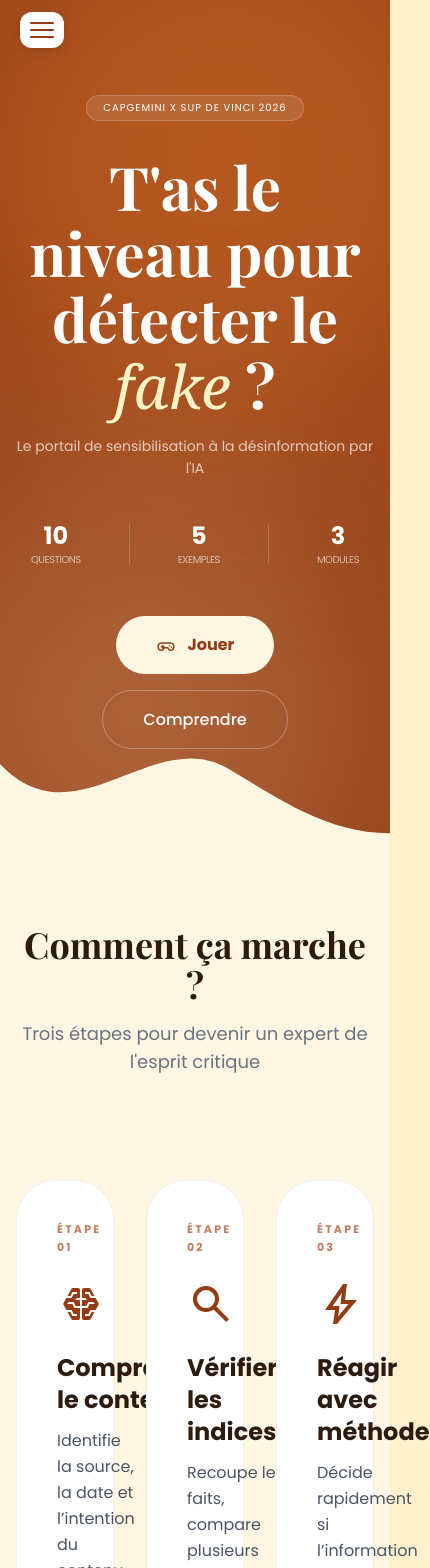
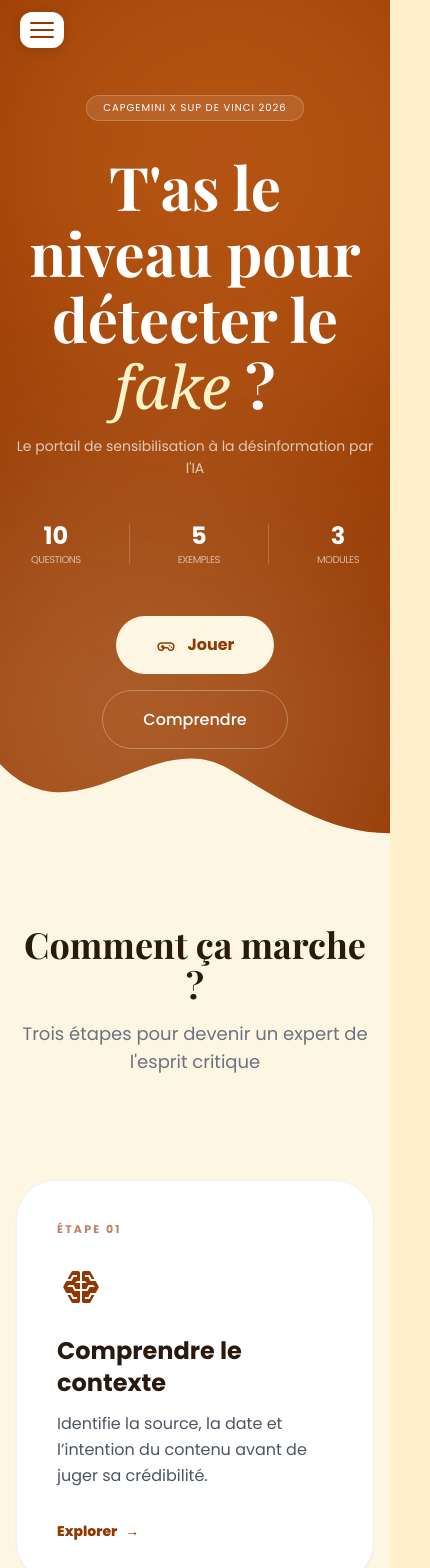
Before and after one commit to mlft9/projet-special-week, a React (Vite) app in the folder app/: page / in a window 390 px wide. Shown: the top 1568 px of the page, 430 px wide, since content can reach past the window. Built offline with nearby package versions, Linux system fonts and the light colour scheme; a web font is replaced by a local one.

Commit message:
fix couleur + fix responsive + fix pourcentage

```diff
--- a/app/package.json
+++ b/app/package.json
@@ -11,10 +11,8 @@
   },
   "dependencies": {
     "@gsap/react": "^2.1.2",
-    "chart.js": "^4.5.1",
     "gsap": "^3.14.2",
     "react": "^19.2.4",
-    "react-chartjs-2": "^5.3.1",
     "react-dom": "^19.2.4",
     "react-router-dom": "^7.13.1"
   },
--- a/app/src/App.css
+++ b/app/src/App.css
@@ -84,7 +84,7 @@
   display: block;
   width: 24px;
   height: 2px;
-  background: #943D15;
+  background: #933600;
   border-radius: 2px;
 }
 
--- a/app/src/pages/Classement.tsx
+++ b/app/src/pages/Classement.tsx
@@ -45,7 +45,7 @@ export default function Classement() {
             </div>
             <div className="classement-stat">
               <span className="val">
-                {Math.round(entries.reduce((acc, e) => acc + e.score, 0) / totalPlayers * 10)}%
+                {Math.round(entries.reduce((acc, e) => acc + e.score, 0) / entries.reduce((acc, e) => acc + e.total, 0) * 100)}%
               </span>
               <span className="lbl">Réussite moy.</span>
             </div>
@@ -89,7 +89,7 @@ export default function Classement() {
                       <span className="row-rank">{i + 4}</span>
                       <div className="row-info">
                         <span className="row-name">{entry.name}</span>
-                        <span className="row-date">{entry.date}</span>
+                        <span className="row-date">{new Date(entry.date).toLocaleDateString('fr-FR')}</span>
                       </div>
                       <span className="row-score">{entry.score}/{entry.total}</span>
                     </div>
--- a/app/src/pages/Home.tsx
+++ b/app/src/pages/Home.tsx
@@ -102,7 +102,7 @@ export default function Home() {
 
   return (
     <main ref={containerRef} className="font-sans">
-      <section className="hero-section relative isolate min-h-screen flex flex-col items-center justify-center bg-[#943D15] text-white">
+      <section className="hero-section relative isolate min-h-screen flex flex-col items-center justify-center bg-[#933600] text-white">
         <div className="pointer-events-none absolute inset-0 overflow-hidden" aria-hidden="true">
           <div className="blob absolute -right-24 -top-24 h-[520px] w-[520px] rounded-full bg-[#FF9A3C]/30 blur-[100px]" />
           <div className="blob absolute -bottom-24 -left-24 h-[460px] w-[460px] rounded-full bg-[#FFE0B0]/25 blur-[120px]" />
@@ -147,7 +147,7 @@ export default function Home() {
             <button
               type="button"
               onClick={() => navigate('/jouer')}
-              className="animate-in bg-[#FDF6E3] text-[#943D15] px-10 py-4 rounded-full font-bold flex items-center gap-3"
+              className="animate-in bg-[#FDF6E3] text-[#933600] px-10 py-4 rounded-full font-bold flex items-center gap-3"
             >
               <svg
                 aria-hidden="true"
@@ -198,7 +198,7 @@ export default function Home() {
 
       <section className="content-section bg-[#FDF6E3] py-20">
         <div className="mx-auto max-w-6xl px-4 text-center">
-          <h2 className="content-animate mb-4 text-4xl font-black text-[#2D1B10]">
+          <h2 className="content-animate mb-4 text-4xl font-black text-[#2a1a0e]">
             Comment ça marche ?
           </h2>
 
@@ -207,7 +207,7 @@ export default function Home() {
           </p>
         </div>
 
-        <div className="cards-grid mx-auto grid max-w-6xl grid-cols-3 gap-8 px-4">
+        <div className="cards-grid mx-auto grid max-w-6xl grid-cols-1 md:grid-cols-2 lg:grid-cols-3 gap-8 px-4">
           {cards.map((card) => (
             <article
               key={card.step}
@@ -224,7 +224,7 @@ export default function Home() {
                     height="48px"
                     viewBox="0 -960 960 960"
                     width="48px"
-                    fill="#943D15"
+                    fill="#933600"
                     className="h-12 w-12"
                   >
                     <path d="M323-160q-11 0-20.5-5.5T288-181l-78-139h58l40 80h92v-40h-68l-40-80H188l-57-100q-2-5-3.5-10t-1.5-10q0-4 5-20l57-100h104l40-80h68v-40h-92l-40 80h-58l78-139q5-10 14.5-15.5T323-800h97q17 0 28.5 11.5T460-760v160h-60l-40 40h100v120h-88l-40-80h-92l-40 40h108l40 80h112v200q0 17-11.5 28.5T420-160h-97Zm217 0q-17 0-28.5-11.5T500-200v-200h112l40-80h108l-40-40h-92l-40 80h-88v-120h100l-40-40h-60v-160q0-17 11.5-28.5T540-800h97q11 0 20.5 5.5T672-779l78 139h-58l-40-80h-92v40h68l40 80h104l57 100q2 5 3.5 10t1.5 10q0 4-5 20l-57 100H668l-40 80h-68v40h92l40-80h58l-78 139q-5 10-14.5 15.5T637-160h-97Z" />
@@ -235,7 +235,7 @@ export default function Home() {
                     height="48px"
                     viewBox="0 -960 960 960"
                     width="48px"
-                    fill="#943D15"
+                    fill="#933600"
                     className="h-12 w-12"
                   >
                     <path d="M784-120 532-372q-30 24-69 38t-83 14q-109 0-184.5-75.5T120-580q0-109 75.5-184.5T380-840q109 0 184.5 75.5T640-580q0 44-14 83t-38 69l252 252-56 56ZM380-400q75 0 127.5-52.5T560-580q0-75-52.5-127.5T380-760q-75 0-127.5 52.5T200-580q0 75 52.5 127.5T380-400Z" />
@@ -246,7 +246,7 @@ export default function Home() {
                     height="48px"
                     viewBox="0 -960 960 960"
                     width="48px"
-                    fill="#943D15"
+                    fill="#933600"
                     className="h-12 w-12"
                   >
                     <path d="m422-232 207-248H469l29-227-185 267h139l-30 208ZM320-80l40-280H160l360-520h80l-40 320h240L400-80h-80Zm151-390Z" />
@@ -256,13 +256,13 @@ export default function Home() {
                 )}
               </div>
 
-              <h3 className="mb-3 text-2xl font-bold text-[#2D1B10]">{card.title}</h3>
+              <h3 className="mb-3 text-2xl font-bold text-[#2a1a0e]">{card.title}</h3>
 
               <p className="mb-8 text-gray-600 leading-relaxed">{card.description}</p>
 
               <button
                 type="button"
-                className="mt-auto inline-flex items-center gap-2 text-sm font-extrabold text-[#943D15]"
+                className="mt-auto inline-flex items-center gap-2 text-sm font-extrabold text-[#933600]"
               >
                 {card.cta}
                 <span className="font-bold">→</span>
--- a/app/src/pages/Play.tsx
+++ b/app/src/pages/Play.tsx
@@ -50,10 +50,14 @@ export default function Play() {
       name:  name.trim(),
       score,
       total: questions.length,
-      date:  new Date().toLocaleDateString('fr-FR'),
+      date:  new Date().toISOString(),
     }
-    const existing: LeaderboardEntry[] = JSON.parse(localStorage.getItem('leaderboard') ?? '[]')
-    localStorage.setItem('leaderboard', JSON.stringify([...existing, entry]))
+    try {
+      const existing: LeaderboardEntry[] = JSON.parse(localStorage.getItem('leaderboard') ?? '[]')
+      localStorage.setItem('leaderboard', JSON.stringify([...existing, entry]))
+    } catch {
+      // localStorage indisponible ou plein — on navigue quand même
+    }
     navigate('/classement')
   }
 
```
Also changed, not shown: 1 other file (tests, documents, lock files or other folders).
